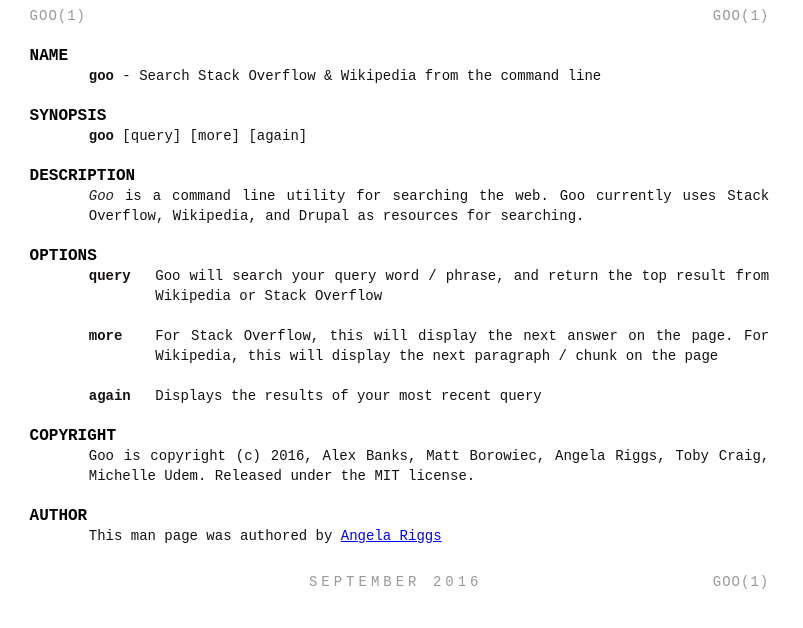
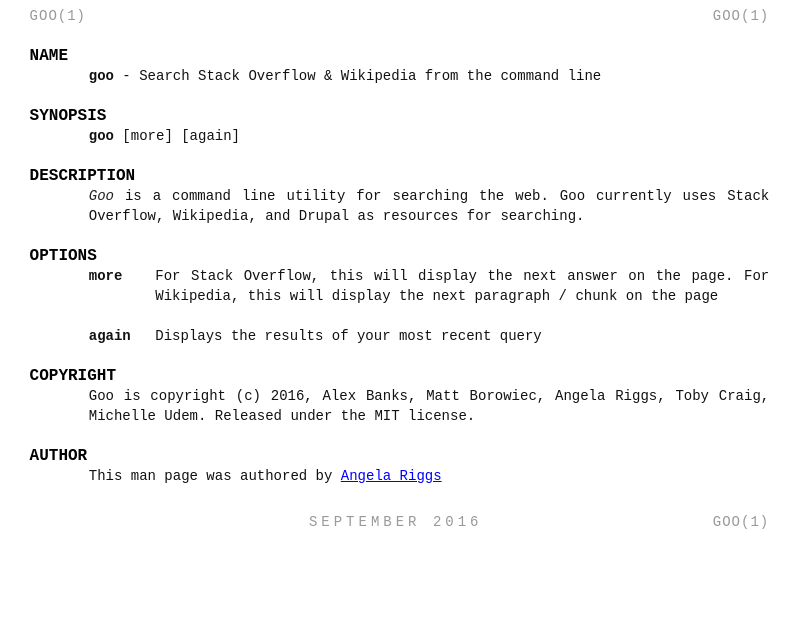
Before and after one commit to angelariggs/goo, a website: page manual/goo.1.html in a window 1280 px wide. Shown: the whole page, without its empty margins (0-803 px from the left). Drawn offline with Linux system fonts and the light colour scheme.

Commit message:
Query isn't an option. Use README for that info.

```diff
--- a/manual/goo.1.html
+++ b/manual/goo.1.html
@@ -74,7 +74,7 @@
 
 <h2 id="SYNOPSIS">SYNOPSIS</h2>
 
-<p><code>goo</code> [query] [more] [again]</p>
+<p><code>goo</code> [more] [again]</p>
 
 <h2 id="DESCRIPTION">DESCRIPTION</h2>
 
@@ -83,7 +83,6 @@
 <h2 id="OPTIONS">OPTIONS</h2>
 
 <dl>
-<dt class="flush"><code>query</code></dt><dd><p>Goo will search your query word / phrase, and return the top result from Wikipedia or Stack Overflow</p></dd>
 <dt class="flush"><code>more</code></dt><dd><p>For Stack Overflow, this will display the next answer on the page. For Wikipedia, this will display the next paragraph / chunk on the page</p></dd>
 <dt class="flush"><code>again</code></dt><dd><p>Displays the results of your most recent query</p></dd>
 </dl>
```
Also changed, not shown: 2 other files.
